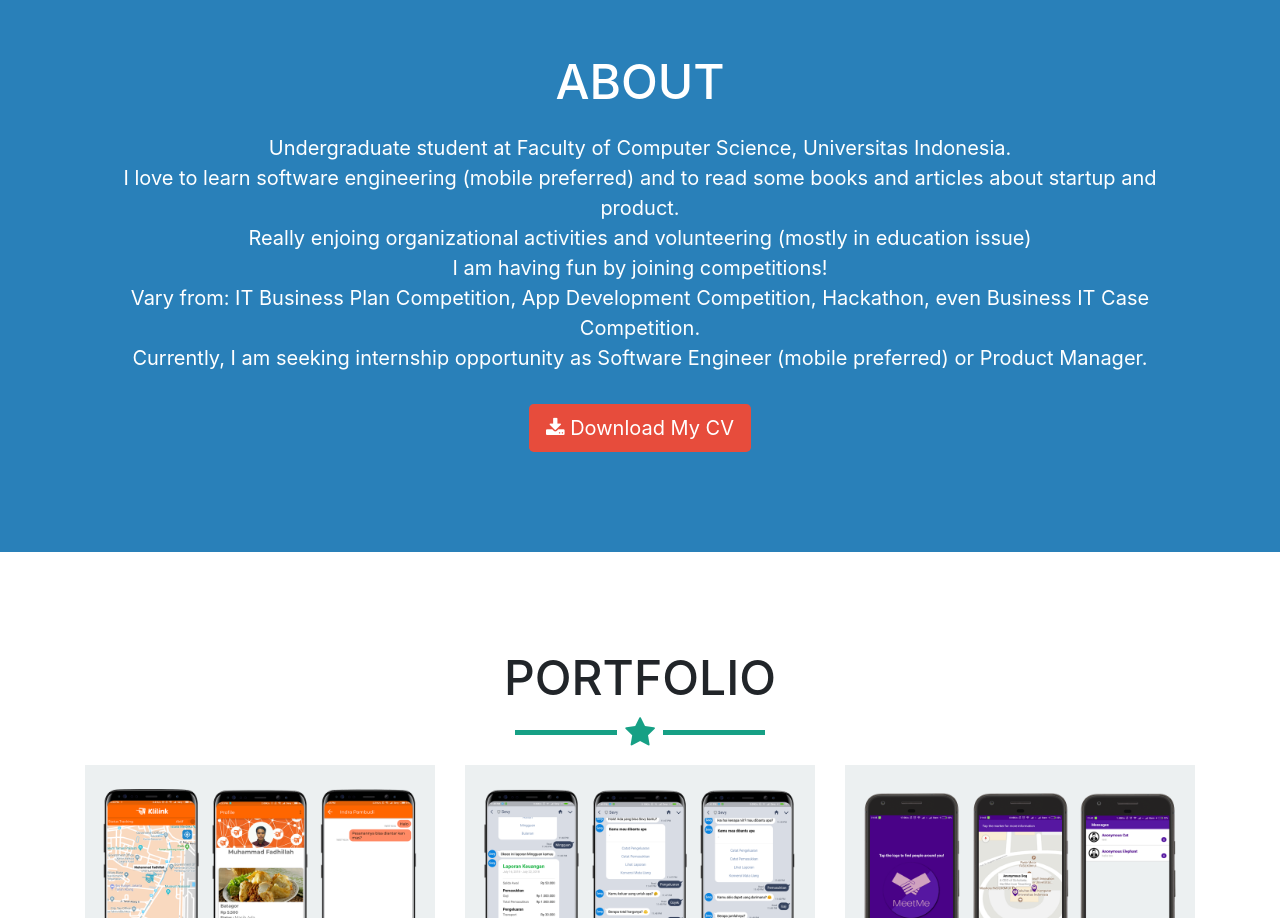
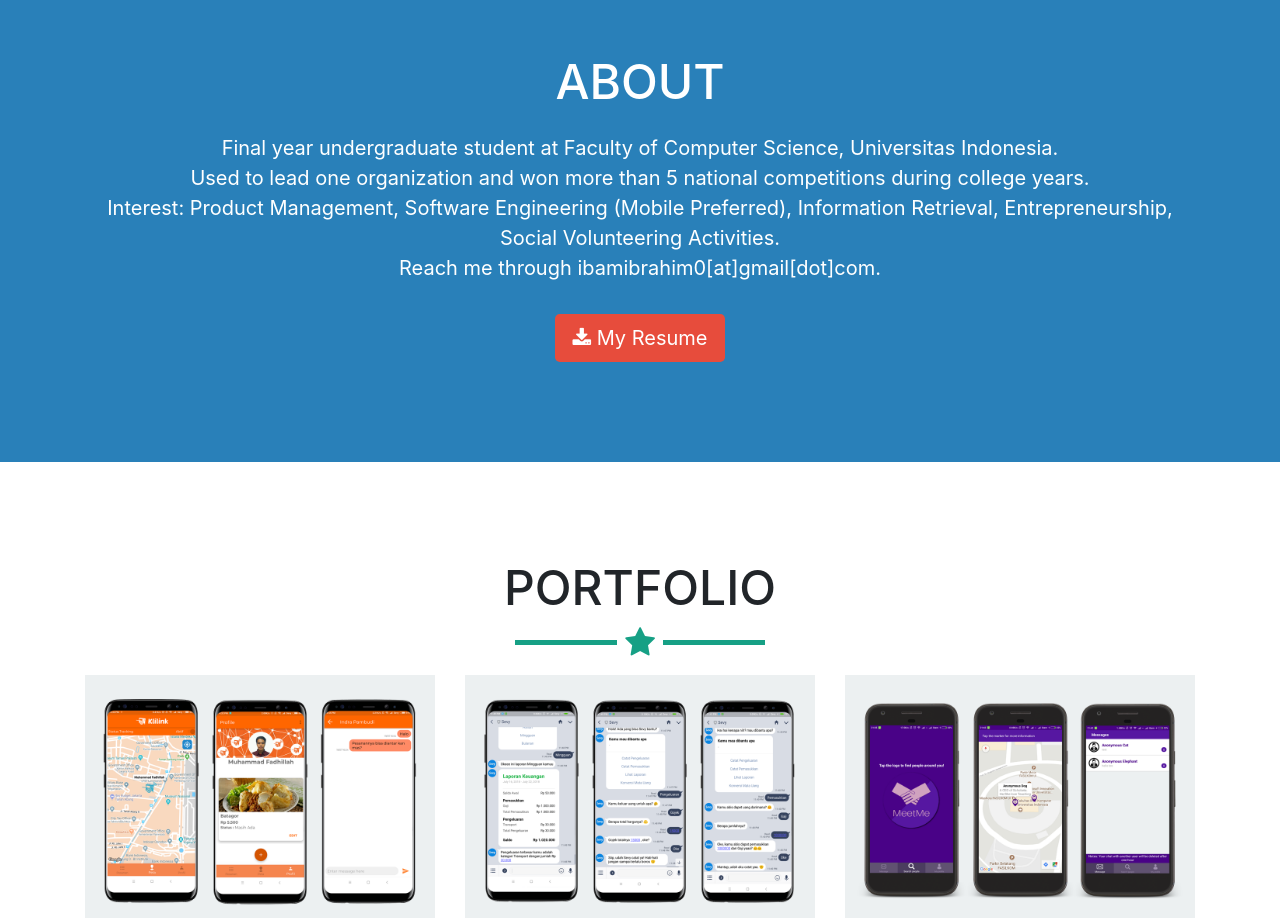
Before and after one commit to ibamibrahim/ibamibrahim.github.io, a website with bundled scripts: page index.html in a window 1280 px wide. Shown: the part 820-1738 px from the top of the page. Built offline with nearby package versions, Linux system fonts and the light colour scheme.

Commit message:
update link resum, description, dan page title

```diff
--- a/index.html
+++ b/index.html
@@ -8,7 +8,7 @@
     <meta name="description" content="">
     <meta name="author" content="">
 
-    <title>Ibrahim - Mobile Android Developer</title>
+    <title>Ibrahim - Product Manager | Final Year Student</title>
 
     <!-- Bootstrap core CSS -->
     <link href="vendor/bootstrap/css/bootstrap.min.css" rel="stylesheet">
@@ -45,7 +45,7 @@
               <a class="nav-link js-scroll-trigger" href="#footer-section">Contact</a>
             </li>
             <li class="nav-item">
-              <a class="nav-link js-scroll-trigger" target="_blank" href="CV-Ibrahim.pdf">My CV</a>
+              <a class="nav-link js-scroll-trigger" target="_blank" href="https://drive.google.com/file/d/1t2GWQCaGY0vFBp4uSPoILYeOlR7AQ9WY/view">My Resume</a>
             </li>
           </ul>
         </div>
@@ -72,22 +72,18 @@
         <br>
         <div class="row">
           <div class="col-lg-12 ml-auto">
-            <p class="text-center">Undergraduate student at Faculty of Computer Science, Universitas Indonesia.<br>
+            <p class="text-center">Final year undergraduate student at Faculty of Computer Science, Universitas Indonesia.<br>
 
-              I love to learn software engineering (mobile preferred) and to read some books and articles about startup and product.<br>
+Used to lead one organization and won more than 5 national competitions during college years.<br>
 
-              Really enjoing organizational activities and volunteering (mostly in education issue)<br>
+Interest: Product Management, Software Engineering (Mobile Preferred), Information Retrieval, Entrepreneurship, Social Volunteering Activities.<br>
 
-              I am having fun by joining competitions!<br>
-
-              Vary from: IT Business Plan Competition, App Development Competition, Hackathon, even Business IT Case Competition.<br>
-
-              Currently, I am seeking internship opportunity as Software Engineer (mobile preferred) or Product Manager.</p>
+Reach me through ibamibrahim0[at]gmail[dot]com.</p>
           </div>
           <div class="col-lg-8 mx-auto text-center">
-            <a href="CV-Ibrahim.pdf" target="_blank" class="btn btn-lg btn-outline">
+            <a href="https://drive.google.com/file/d/1t2GWQCaGY0vFBp4uSPoILYeOlR7AQ9WY/view" target="_blank" class="btn btn-lg btn-outline">
               <i class="fa fa-download"></i>
-              Download My CV
+              My Resume
             </a>
           </div>
         </div>
```
